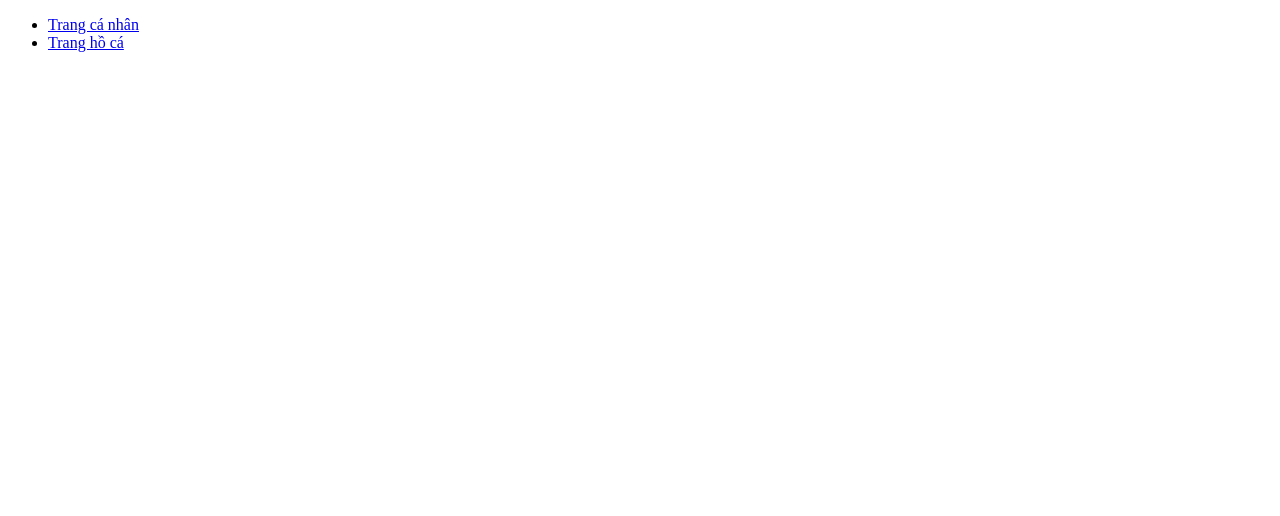
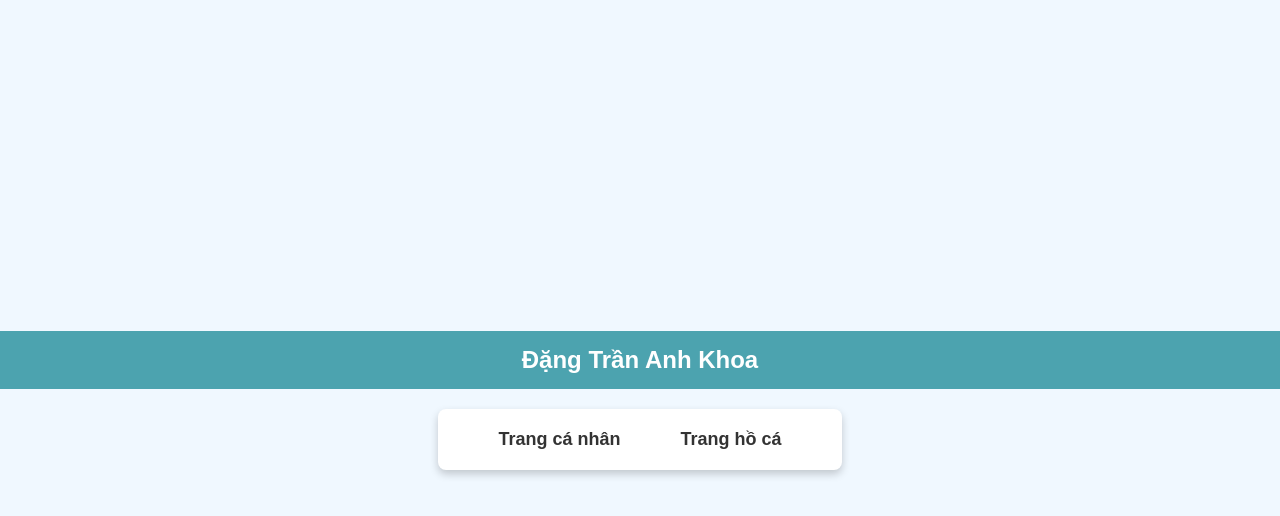
Before and after one commit to KhoaDangg/TKW, a plain HTML site: page ho_ca_vui_nhon/index.html in a window 1280 px wide. Drawn offline with Linux system fonts and the light colour scheme.

Commit message:
Update index.html

```diff
--- a/ho_ca_vui_nhon/index.html
+++ b/ho_ca_vui_nhon/index.html
@@ -4,8 +4,71 @@
     <meta charset="UTF-8" />
     <meta name="viewport" content="width=device-width, initial-scale=1.0" />
     <title>Index</title>
+    <style>
+      /* Đặt nền và căn giữa nội dung */
+      body {
+        display: flex;
+        flex-direction: column;
+        align-items: center;
+        justify-content: center;
+        height: 100vh;
+        margin: 0;
+        font-family: Arial, sans-serif;
+        background-color: #f0f8ff; /* Màu nền nhẹ nhàng */
+      }
+
+      /* Hộp chứa tên */
+      .header-box {
+        width: 100%;
+        background-color: #4ca3af; /* Màu nền cho hộp tên */
+        color: white;
+        text-align: center;
+        padding: 15px 0;
+        font-size: 24px;
+        font-weight: bold;
+      }
+
+      /* Định dạng phần điều hướng */
+      nav {
+        background-color: #fff;
+        border-radius: 8px;
+        box-shadow: 0 4px 8px rgba(0, 0, 0, 0.2);
+        padding: 20px 40px;
+        margin-top: 20px; /* Khoảng cách từ hộp tên đến menu */
+      }
+
+      /* Danh sách điều hướng */
+      nav ul {
+        list-style-type: none;
+        margin: 0;
+        padding: 0;
+        display: flex;
+        gap: 20px;
+      }
+
+      /* Liên kết */
+      nav ul li a {
+        text-decoration: none;
+        color: #333;
+        font-size: 18px;
+        font-weight: bold;
+        padding: 10px 20px;
+        border-radius: 4px;
+        transition: background-color 0.3s, color 0.3s;
+      }
+
+      /* Hiệu ứng hover cho liên kết */
+      nav ul li a:hover {
+        background-color: #4ca3af;
+        color: #fff;
+      }
+    </style>
   </head>
   <body>
+    <!-- Hộp chứa tên -->
+    <div class="header-box">Đặng Trần Anh Khoa</div>
+
+    <!-- Phần điều hướng -->
     <nav>
       <ul>
         <li><a target="_blank" href="CV/CV.html">Trang cá nhân</a></li>
```
